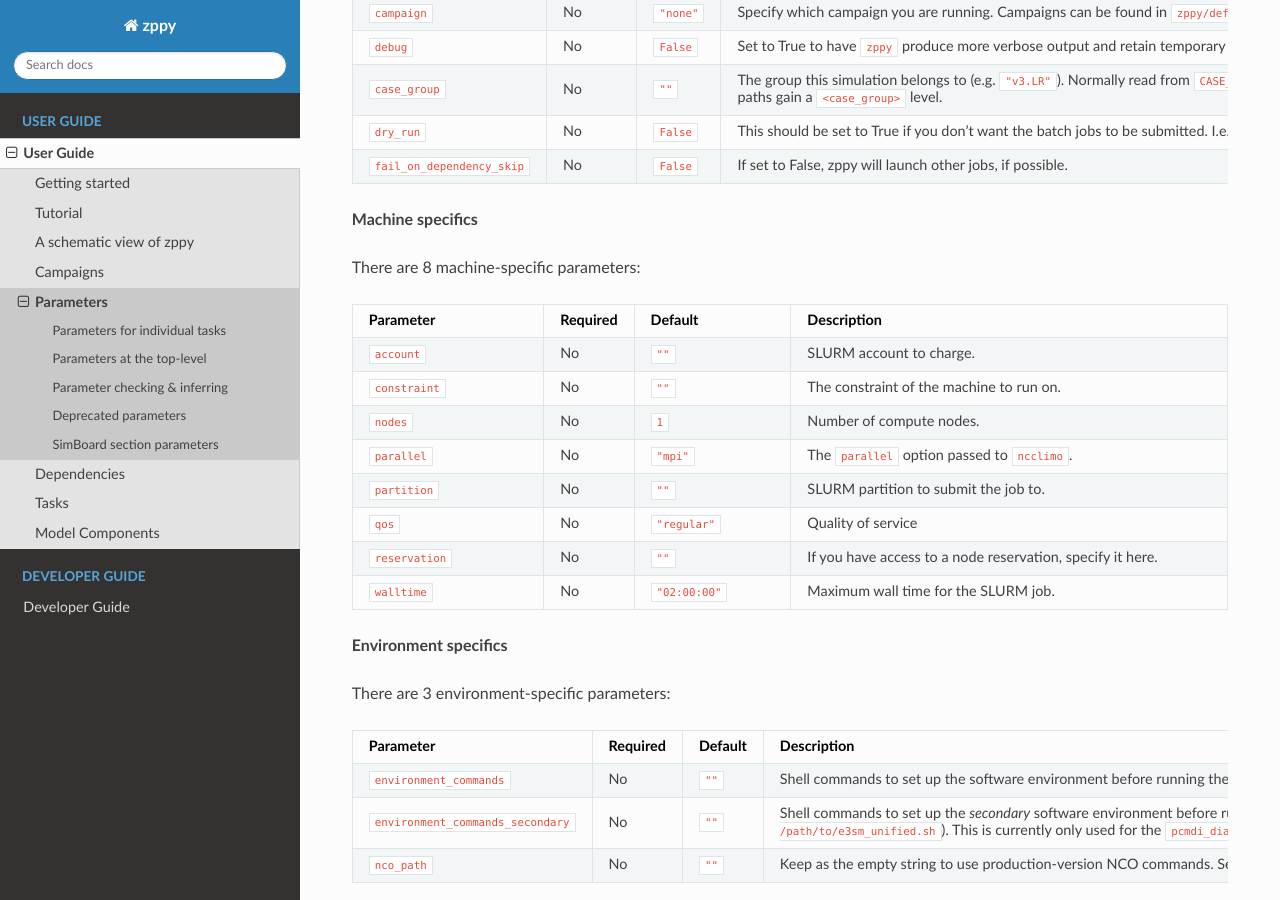
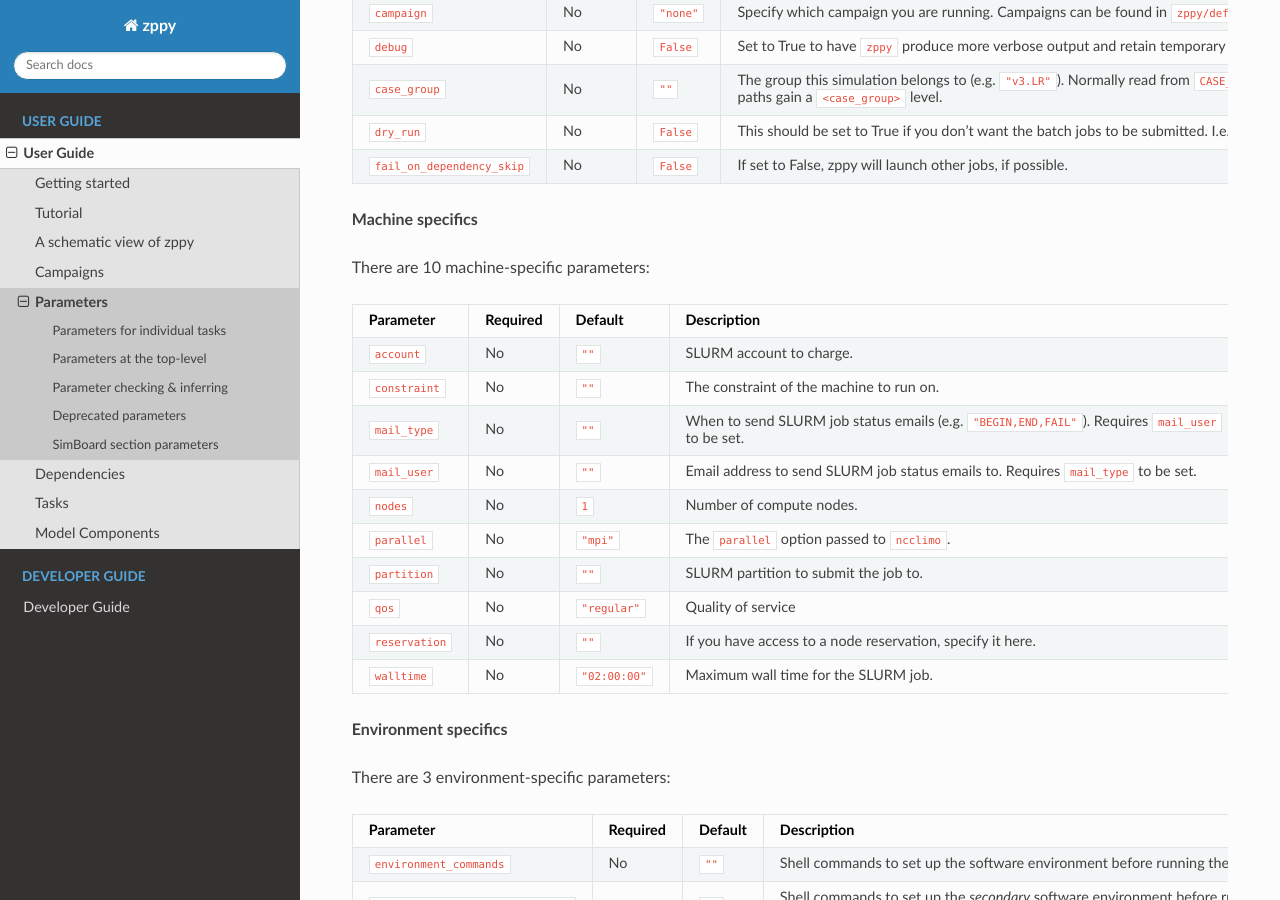
Before and after one commit to E3SM-Project/zppy, a Sphinx documentation site: the page built from docs/source/user_guide/parameters.rst, in a window 1280 px wide and 900 px high, scrolled down 1111 px. Built offline with Sphinx 7.4.7 and the Read the Docs theme 3.1.0, drawn with Linux system fonts in a browser that asks for light colours; pages that are not in the unit, such as notebooks, are missing from menus.

Commit message:
Add mail_user and mail_type config parameters for SLURM
Co-authored-by: chengzhuzhang <13056557+chengzhuzhang@users.noreply.github.com>

```diff
--- a/docs/source/user_guide/parameters.rst
+++ b/docs/source/user_guide/parameters.rst
@@ -96,7 +96,7 @@ There are 6 output-specific parameters:
 
 **Machine specifics**
 
-There are 8 machine-specific parameters:
+There are 10 machine-specific parameters:
 
 .. list-table::
    :header-rows: 1
@@ -114,6 +114,14 @@ There are 8 machine-specific parameters:
      - No
      - ``""``
      - The constraint of the machine to run on.
+   * - ``mail_type``
+     - No
+     - ``""``
+     - When to send SLURM job status emails (e.g. ``"BEGIN,END,FAIL"``). Requires ``mail_user`` to be set.
+   * - ``mail_user``
+     - No
+     - ``""``
+     - Email address to send SLURM job status emails to. Requires ``mail_type`` to be set.
    * - ``nodes``
      - No
      - ``1``
```
Also changed, not shown: 4 other files.
